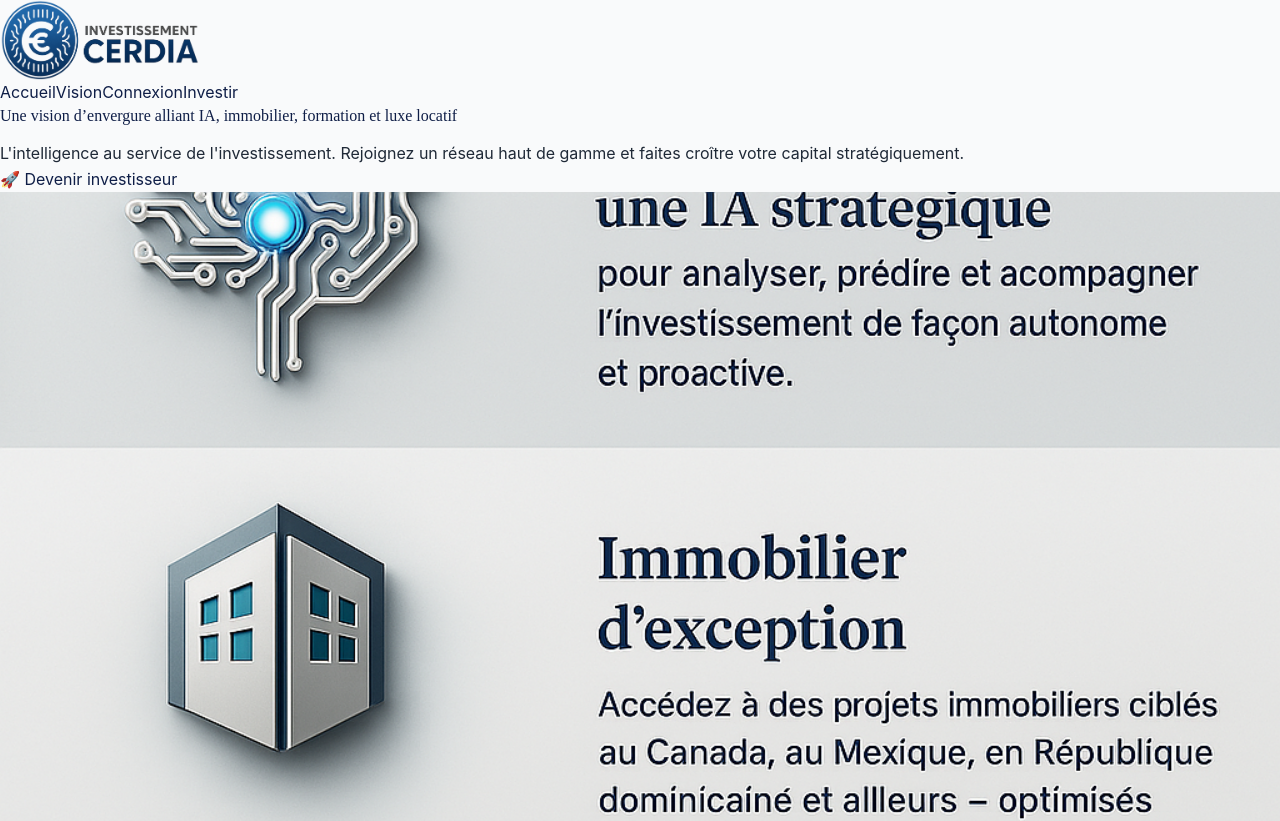
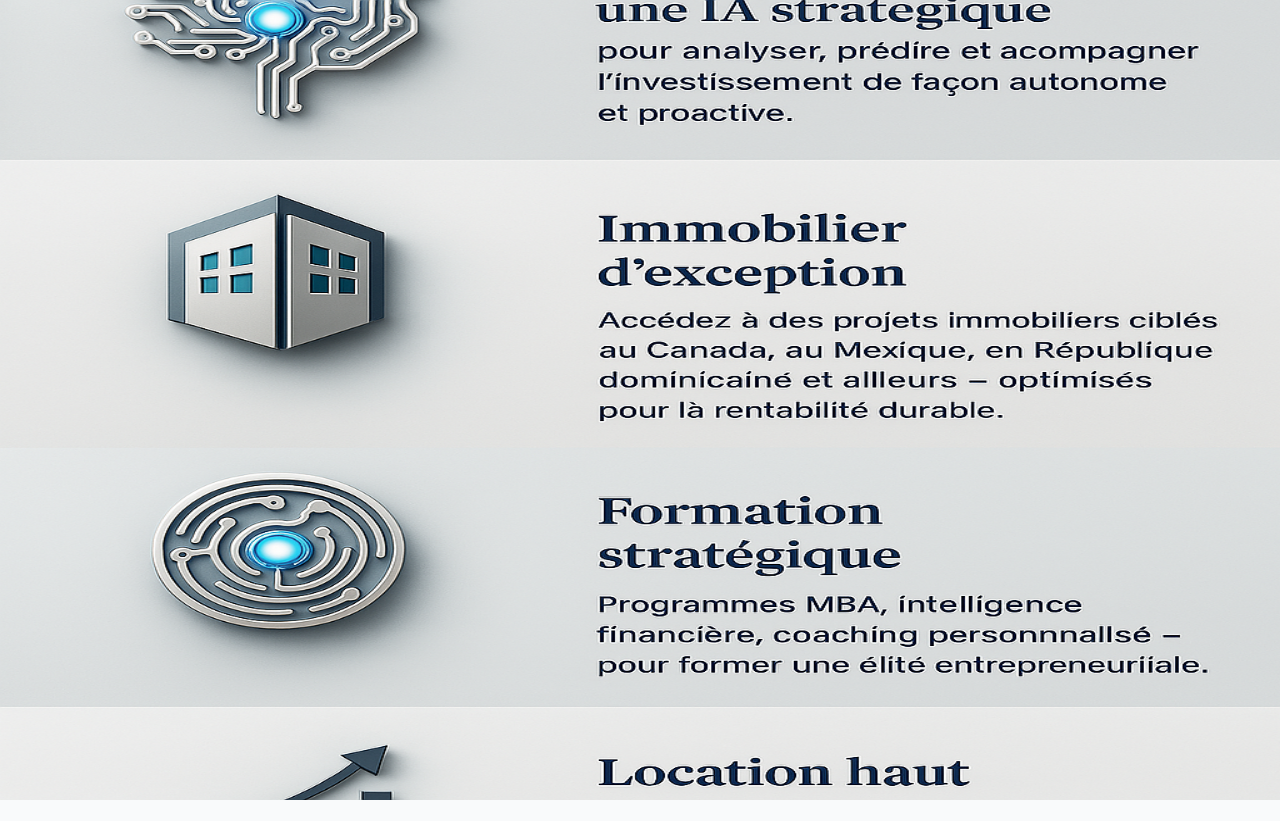
Before and after one commit to Edufort321/cerdia-platform, a Next.js app: page / in a window 1280 px wide. Shown: the top 821 px of the page. Built offline with nearby package versions, Linux system fonts and the light colour scheme.

Commit message:
Update page.tsx

```diff
--- a/app/page.tsx
+++ b/app/page.tsx
@@ -17,23 +17,23 @@ export default function Home() {
         </p>
         <Link href="/investir">
           <button className="bg-[#0F1E47] text-white px-6 py-3 rounded-full text-lg hover:bg-[#1a2960] transition">
-            🚀 Devenir investisseur
+            Devenir investisseur
           </button>
         </Link>
       </section>
 
       {/* SECTION BANNIÈRE – IMAGE NON COUPÉE */}
-      <section id="vision" className="w-full">
-        <div className="max-w-6xl mx-auto px-4">
-          <Image
-            src="/cerdia-4piliers-banner.jpg"
-            alt="Les 4 piliers stratégiques de CERDIA"
-            layout="responsive"
-            width={1000}
-            height={1600} // hauteur ajustée à l’image réelle
-            className="object-contain rounded-lg"
-            priority
-          />
+      <section id="vision" className="w-full bg-white">
+        <div className="w-full overflow-hidden">
+          <div className="relative w-full" style={{ aspectRatio: '3 / 4' }}>
+            <Image
+              src="/cerdia-4piliers-banner.jpg"
+              alt="Les 4 piliers stratégiques de CERDIA"
+              fill
+              className="object-contain"
+              priority
+            />
+          </div>
         </div>
       </section>
 
```
